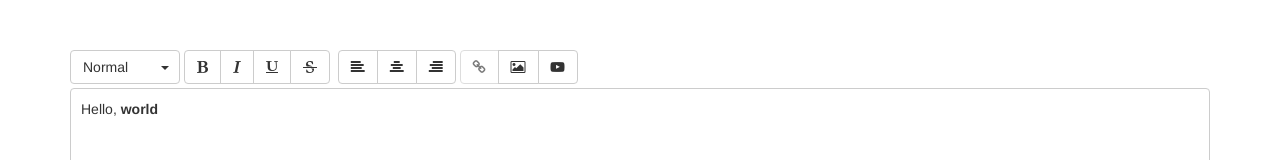
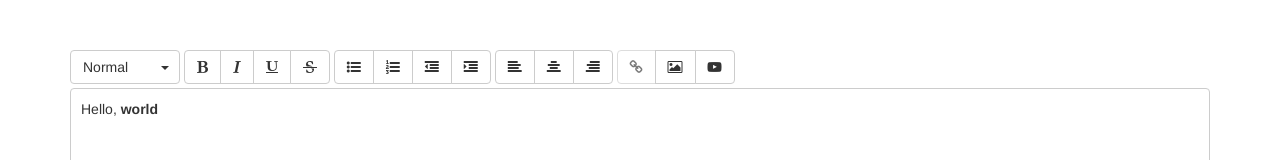
Before and after one commit to estherjk/rte-angular, a website: page demo/index.html in a window 1280 px wide. Shown: the top 160 px of the page. Drawn offline with nearby package versions, Linux system fonts and the light colour scheme.

Commit message:
Fix typo when calling 'formatListBtns'

```diff
--- a/src/rte/rte.html
+++ b/src/rte/rte.html
@@ -34,7 +34,7 @@
 
   <div class="btn-group">
     <button
-      ng-repeat="btn in formatListsBtns | orderBy:'idx':false"
+      ng-repeat="btn in formatListBtns | orderBy:'idx':false"
       class="btn btn-rte"
       type="button"
       unselectable="on"
```
